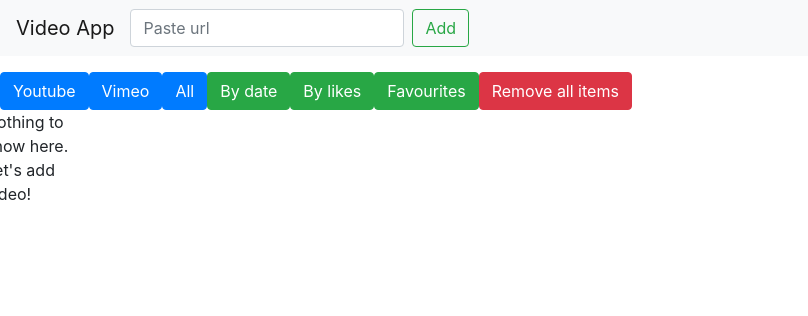
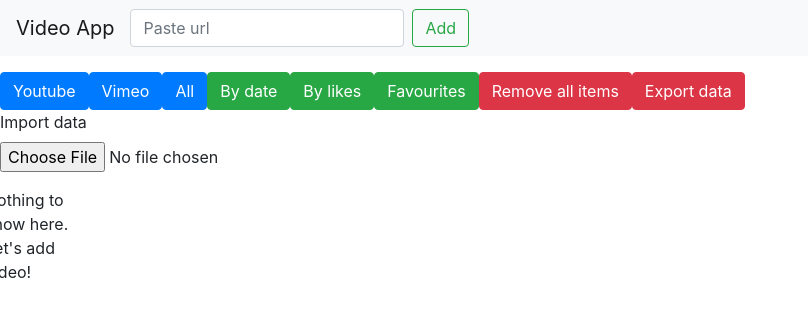
Before and after one commit to PatrykJamroz/video-app, a React (Create React App) app: page / in a window 1280 px wide. Shown: the top 316 px of the page, without its empty margins (0-808 px from the left). Built offline with nearby package versions, Linux system fonts and the light colour scheme.

Commit message:
added file import

```diff
--- a/src/App.js
+++ b/src/App.js
@@ -5,7 +5,7 @@ import { Row } from "react-bootstrap";
 import Button from "react-bootstrap/Button";
 import { Context } from "./Context";
 import { useContext } from "react";
-import { width } from "dom-helpers";
+import Form from "react-bootstrap/Form";
 
 function App() {
   const {
@@ -16,6 +16,8 @@ function App() {
     videoSources,
     sortDataBy,
     deleteAllData,
+    exportToJsonFile,
+    handleJsonImport,
   } = useContext(Context);
 
   return (
@@ -39,6 +41,18 @@ function App() {
       <Button variant="danger" onClick={(e) => deleteAllData()}>
         Remove all items
       </Button>
+      <Button variant="danger" onClick={(e) => exportToJsonFile()}>
+        Export data
+      </Button>
+      <Form>
+        <Form.Group>
+          <Form.File
+            id="exampleFormControlFile1"
+            label="Import data"
+            onChange={handleJsonImport}
+          />
+        </Form.Group>
+      </Form>
       <CardGroup>
         <Row xs={1} md={3} className="g-4">
           {videoData.length === 0 ? (
--- a/src/Context.js
+++ b/src/Context.js
@@ -43,7 +43,7 @@ function ContextProvider({ children }) {
         id: videoID,
         key: `${videoID}${Math.random()}`,
         name: data.items[0].snippet.title,
-        thumbnail: data.items[0].snippet.thumbnails.default.url,
+        thumbnail: data.items[0].snippet.thumbnails.medium.url, //default, medium, high
         viewCount: data.items[0].statistics.viewCount,
         likeCount: data.items[0].statistics.likeCount,
         savedDate: new Date(),
@@ -76,7 +76,7 @@ function ContextProvider({ children }) {
         id: videoID,
         key: `${videoID}${Math.random()}`,
         name: data.name,
-        thumbnail: data.pictures.sizes[0].link,
+        thumbnail: data.pictures.sizes[2].link, //0-8
         savedDate: new Date(),
         viewCount: data.stats.plays,
         likeCount: data.metadata.connections.likes.total,
@@ -130,6 +130,29 @@ function ContextProvider({ children }) {
     }
   };
 
+  const exportToJsonFile = () => {
+    let dataStr = JSON.stringify(videoData);
+    let dataUri =
+      "data:application/json;charset=utf-8," + encodeURIComponent(dataStr);
+
+    let exportFileDefaultName = "videoData.json";
+
+    let linkElement = document.createElement("a");
+    linkElement.setAttribute("href", dataUri);
+    linkElement.setAttribute("download", exportFileDefaultName);
+    linkElement.click();
+  };
+
+  const handleJsonImport = (e) => {
+    e.preventDefault();
+    const fileReader = new FileReader();
+    fileReader.readAsText(e.target.files[0], "UTF-8");
+    fileReader.onload = (e) => {
+      const convertedData = JSON.parse(e.target.result);
+      setVideoData([...convertedData]);
+    };
+  };
+
   useEffect(() => {
     localStorage.setItem("videoData", JSON.stringify(videoData));
   }, [videoData]);
@@ -157,6 +180,8 @@ function ContextProvider({ children }) {
         videoSources,
         sortDataBy,
         deleteAllData,
+        exportToJsonFile,
+        handleJsonImport,
       }}
     >
       {children}
```
